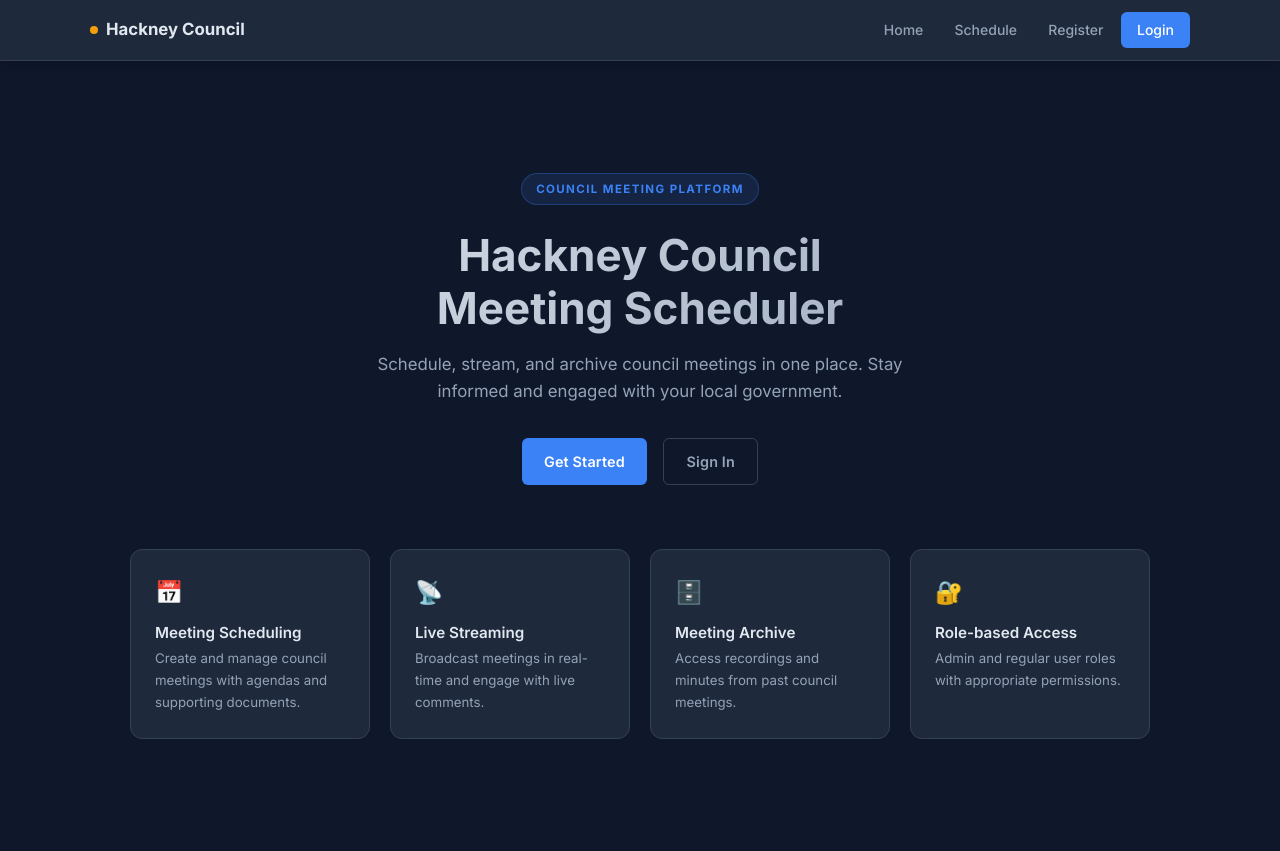
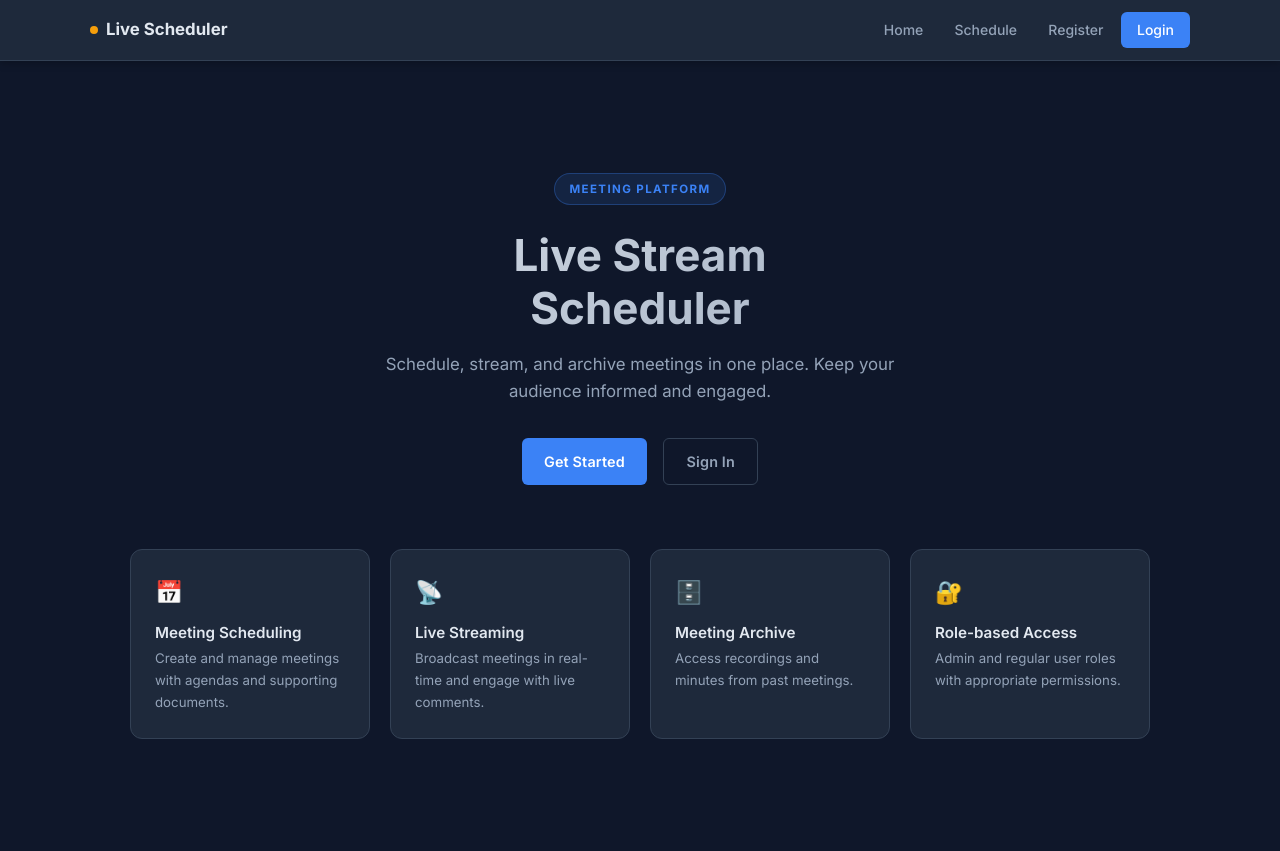
Before and after one commit to 1JW1/live-stream-scheduler, a Node server app: page / in a window 1280 px wide. Run offline with Node 20, Linux system fonts and the light colour scheme; some libraries are stand-ins or nearby versions.

Commit message:
Remove Hackney Council branding, make app organisation-agnostic
Replace all references to "Hackney Council" with generic equivalents:
- Brand label and page titles → "Live Scheduler"
- Hero heading → "Live Stream Scheduler"
- Subtitle copy → organisation-neutral language
- README title and intro updated accordingly
- Test assertion updated to match new brand label

https://claude.ai/code/session_01YVp7FPe594MXNmdFJSPHZj

```diff
--- a/package.json
+++ b/package.json
@@ -1,7 +1,7 @@
 {
   "name": "live-stream-scheduler",
   "version": "1.0.0",
-  "description": "Hackney Council Meeting Scheduler and Live Stream Application",
+  "description": "Meeting Scheduler and Live Stream Application",
   "main": "server.js",
   "scripts": {
     "start": "node server.js",
--- a/routes/admin.js
+++ b/routes/admin.js
@@ -21,7 +21,7 @@ const upload = multer({ storage });
 // GET /admin
 router.get('/admin', isAuthenticated, isAdmin, async (req, res) => {
   const meetings = await Meeting.findAll({ order: [['date', 'ASC']] });
-  res.render('admin', { title: 'Admin Panel — Hackney Council', meetings, errors: [] });
+  res.render('admin', { title: 'Admin Panel — Live Scheduler', meetings, errors: [] });
 });
 
 // POST /admin
@@ -33,7 +33,7 @@ router.post('/admin', isAuthenticated, isAdmin, upload.single('documents'), [
   if (!errors.isEmpty()) {
     const meetings = await Meeting.findAll({ order: [['date', 'ASC']] });
     return res.render('admin', {
-      title: 'Admin Panel — Hackney Council',
+      title: 'Admin Panel — Live Scheduler',
       meetings,
       errors: errors.array()
     });
--- a/routes/auth.js
+++ b/routes/auth.js
@@ -6,12 +6,12 @@ const { User } = require('../models');
 
 // GET /
 router.get('/', (req, res) => {
-  res.render('index', { title: 'Home — Hackney Council Meetings' });
+  res.render('index', { title: 'Home — Live Scheduler' });
 });
 
 // GET /register
 router.get('/register', (req, res) => {
-  res.render('register', { title: 'Register — Hackney Council', errors: [] });
+  res.render('register', { title: 'Register — Live Scheduler', errors: [] });
 });
 
 // POST /register
@@ -28,7 +28,7 @@ router.post('/register', [
   const errors = validationResult(req);
   if (!errors.isEmpty()) {
     return res.render('register', {
-      title: 'Register — Hackney Council',
+      title: 'Register — Live Scheduler',
       errors: errors.array(),
       old: req.body
     });
@@ -49,7 +49,7 @@ router.post('/register', [
       ? 'Username or email already taken.'
       : 'Registration failed. Please try again.';
     return res.render('register', {
-      title: 'Register — Hackney Council',
+      title: 'Register — Live Scheduler',
       errors: [{ msg }],
       old: req.body
     });
@@ -58,7 +58,7 @@ router.post('/register', [
 
 // GET /login
 router.get('/login', (req, res) => {
-  res.render('login', { title: 'Login — Hackney Council', errors: [] });
+  res.render('login', { title: 'Login — Live Scheduler', errors: [] });
 });
 
 // POST /login
@@ -69,7 +69,7 @@ router.post('/login', [
   const errors = validationResult(req);
   if (!errors.isEmpty()) {
     return res.render('login', {
-      title: 'Login — Hackney Council',
+      title: 'Login — Live Scheduler',
       errors: errors.array(),
       old: req.body
     });
@@ -83,13 +83,13 @@ router.post('/login', [
       return res.redirect(next);
     }
     return res.render('login', {
-      title: 'Login — Hackney Council',
+      title: 'Login — Live Scheduler',
       errors: [{ msg: 'Login failed. Check your email and password.' }],
       old: req.body
     });
   } catch (err) {
     return res.render('login', {
-      title: 'Login — Hackney Council',
+      title: 'Login — Live Scheduler',
       errors: [{ msg: 'An error occurred. Please try again.' }],
       old: req.body
     });
--- a/routes/meetings.js
+++ b/routes/meetings.js
@@ -6,7 +6,7 @@ const { isAuthenticated } = require('../middleware/auth');
 // GET /schedule
 router.get('/schedule', isAuthenticated, async (req, res) => {
   const meetings = await Meeting.findAll({ order: [['date', 'ASC']] });
-  res.render('schedule', { title: 'Meeting Schedule — Hackney Council', meetings });
+  res.render('schedule', { title: 'Meeting Schedule — Live Scheduler', meetings });
 });
 
 module.exports = router;
--- a/routes/stream.js
+++ b/routes/stream.js
@@ -8,7 +8,7 @@ router.get('/live_stream', isAuthenticated, async (req, res) => {
   const comments = await Comment.findAll({ order: [['timestamp', 'ASC']] });
   const videoStreamUrl = '/static/videos/live_stream.m3u8';
   res.render('live_stream', {
-    title: 'Live Stream — Hackney Council',
+    title: 'Live Stream — Live Scheduler',
     comments,
     videoStreamUrl
   });
@@ -18,7 +18,7 @@ router.get('/live_stream', isAuthenticated, async (req, res) => {
 router.get('/archive', isAuthenticated, async (req, res) => {
   const archivedMeetings = await ArchivedMeeting.findAll({ order: [['date', 'DESC']] });
   res.render('archive', {
-    title: 'Archived Meetings — Hackney Council',
+    title: 'Archived Meetings — Live Scheduler',
     archivedMeetings
   });
 });
--- a/views/index.ejs
+++ b/views/index.ejs
@@ -1,7 +1,7 @@
 <div class="hero">
-    <div class="hero-badge">Council Meeting Platform</div>
-    <h1>Hackney Council<br>Meeting Scheduler</h1>
-    <p>Schedule, stream, and archive council meetings in one place. Stay informed and engaged with your local government.</p>
+    <div class="hero-badge">Meeting Platform</div>
+    <h1>Live Stream<br>Scheduler</h1>
+    <p>Schedule, stream, and archive meetings in one place. Keep your audience informed and engaged.</p>
     <div class="hero-actions">
         <% if (currentUser) { %>
             <a href="/schedule" class="btn">View Schedule</a>
@@ -16,7 +16,7 @@
         <div class="feature-card">
             <span class="feature-icon">📅</span>
             <h3>Meeting Scheduling</h3>
-            <p>Create and manage council meetings with agendas and supporting documents.</p>
+            <p>Create and manage meetings with agendas and supporting documents.</p>
         </div>
         <div class="feature-card">
             <span class="feature-icon">📡</span>
@@ -26,7 +26,7 @@
         <div class="feature-card">
             <span class="feature-icon">🗄️</span>
             <h3>Meeting Archive</h3>
-            <p>Access recordings and minutes from past council meetings.</p>
+            <p>Access recordings and minutes from past meetings.</p>
         </div>
         <div class="feature-card">
             <span class="feature-icon">🔐</span>
--- a/views/layout.ejs
+++ b/views/layout.ejs
@@ -3,7 +3,7 @@
 <head>
     <meta charset="UTF-8">
     <meta name="viewport" content="width=device-width, initial-scale=1.0">
-    <title><%= typeof title !== 'undefined' ? title : 'Hackney Live Scheduler' %></title>
+    <title><%= typeof title !== 'undefined' ? title : 'Live Scheduler' %></title>
     <link rel="stylesheet" href="/css/styles.css">
 </head>
 <body>
@@ -11,7 +11,7 @@
         <div class="nav-inner">
             <a href="/" class="nav-brand">
                 <span class="brand-dot"></span>
-                <span class="brand-label">Hackney Council</span>
+                <span class="brand-label">Live Scheduler</span>
             </a>
             <ul class="nav-links">
                 <li><a href="/">Home</a></li>
--- a/views/login.ejs
+++ b/views/login.ejs
@@ -1,7 +1,7 @@
 <div class="auth-wrap">
     <div class="auth-header">
         <h2>Welcome back</h2>
-        <p>Sign in to your Hackney Council account</p>
+        <p>Sign in to your account</p>
     </div>
 
     <div class="card">
--- a/views/register.ejs
+++ b/views/register.ejs
@@ -1,7 +1,7 @@
 <div class="auth-wrap">
     <div class="auth-header">
         <h2>Create an account</h2>
-        <p>Join the Hackney Council meeting platform</p>
+        <p>Join the meeting platform</p>
     </div>
 
     <div class="card">
```
Also changed, not shown: test/app.test.js (+1 -1 lines), README.md.
